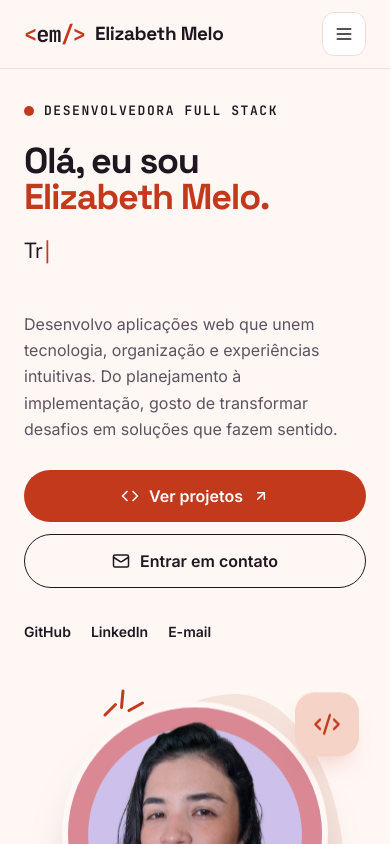
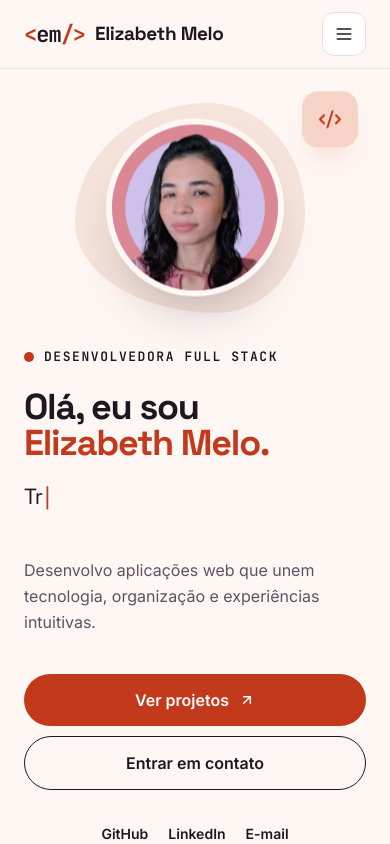
Before and after one commit to elizabethmp82/portifolio-elizabeth, a Next.js app: page / in a window 390 px wide. Shown: the top 844 px of the page. Built offline with nearby package versions, Linux system fonts and the light colour scheme.

Commit message:
fix: ajusta o hero no celular conforme o design

```diff
--- a/src/components/Hero.tsx
+++ b/src/components/Hero.tsx
@@ -46,7 +46,7 @@ export default function Hero() {
   return (
     <section
       id="inicio"
-      className="mx-auto grid max-w-[1200px] items-center gap-[clamp(24px,6vw,72px)] px-6 pt-[clamp(32px,7vw,88px)] pb-[clamp(72px,13vw,176px)] [grid-template-columns:repeat(auto-fit,minmax(min(100%,340px),1fr))]"
+      className="mx-auto grid max-w-[1200px] items-center gap-6 px-6 pt-6 sm:gap-[clamp(40px,6vw,72px)] sm:pt-[clamp(48px,7vw,88px)] pb-[clamp(72px,13vw,176px)] [grid-template-columns:repeat(auto-fit,minmax(min(100%,340px),1fr))]"
     >
       <div className="flex flex-col gap-[22px]">
         <p className="intro d1 m-0 inline-flex items-center gap-2.5 font-mono text-[13px] font-semibold tracking-[0.12em] text-ink">
@@ -69,48 +69,51 @@ export default function Hero() {
         </p>
 
         <p className="intro d3 m-0 max-w-[500px] text-base sm:text-[17px] leading-[1.65] text-muted">
-          Desenvolvo aplicações web que unem tecnologia, organização e experiências intuitivas. Do
-          planejamento à implementação, gosto de transformar desafios em soluções que fazem sentido.
+          Desenvolvo aplicações web que unem tecnologia, organização e experiências intuitivas.
+          <span className="hidden sm:inline">
+            {' '}Do planejamento à implementação, gosto de transformar desafios em soluções que fazem
+            sentido.
+          </span>
         </p>
 
-        <div className="intro d4 mt-1.5 flex flex-wrap gap-3">
+        <div className="intro d4 mt-4 flex flex-col gap-2.5 sm:mt-1.5 sm:flex-row sm:flex-wrap sm:gap-3">
           <a
             href="#projetos"
-            className="btn btn-primary inline-flex min-h-[50px] items-center justify-center gap-2.5 max-[479px]:w-full rounded-full bg-accent px-6 py-3.5 font-semibold text-white no-underline"
+            className="btn btn-primary inline-flex min-h-[50px] items-center justify-center gap-2.5 rounded-full bg-accent px-6 py-3.5 font-semibold text-white no-underline"
           >
-            <Code size={18} strokeWidth={2.2} aria-hidden="true" />
+            <Code size={18} strokeWidth={2.2} aria-hidden="true" className="hidden sm:block" />
             Ver projetos
             <ArrowUpRight size={16} strokeWidth={2.2} aria-hidden="true" />
           </a>
           <a
             href="#contato"
-            className="btn btn-ghost inline-flex min-h-[50px] items-center justify-center gap-2.5 max-[479px]:w-full rounded-full border-[1.5px] border-ink px-6 py-3.5 font-semibold text-ink no-underline"
+            className="btn btn-ghost inline-flex min-h-[50px] items-center justify-center gap-2.5 rounded-full border-[1.5px] border-ink px-6 py-3.5 font-semibold text-ink no-underline"
           >
-            <Mail size={18} aria-hidden="true" />
+            <Mail size={18} aria-hidden="true" className="hidden sm:block" />
             Entrar em contato
           </a>
         </div>
 
-        <div className="intro d5 flex flex-wrap gap-x-5 gap-y-1 text-sm font-semibold">
+        <div className="intro d5 flex flex-wrap justify-center gap-x-5 gap-y-1 text-sm font-semibold sm:justify-start">
           <a className="ulink inline-flex min-h-11 items-center text-ink" href="https://github.com/elizabethmp82" target="_blank" rel="noopener">GitHub</a>
           <a className="ulink inline-flex min-h-11 items-center text-ink" href="https://www.linkedin.com/in/melo-elizabeth" target="_blank" rel="noopener">LinkedIn</a>
           <a className="ulink inline-flex min-h-11 items-center text-ink" href="mailto:meloelizabethp@gmail.com">E-mail</a>
         </div>
       </div>
 
-      <div className="intro d3 relative flex flex-col items-center justify-center gap-6 pt-6 sm:min-h-[480px] sm:pt-0">
-        <div aria-hidden="true" className="blob absolute top-[4%] right-[6%] h-[92%] w-[76%] bg-blush" />
-        <div aria-hidden="true" className="absolute bottom-[10%] left-[8%] h-20 w-20 rounded-3xl sm:left-[14%] sm:h-[120px] sm:w-[120px] sm:rounded-[32px] bg-lilac opacity-70" />
-        <svg aria-hidden="true" width="64" height="56" viewBox="0 0 64 56" className="absolute top-0 left-[22%] w-12 sm:left-[30%] sm:w-16">
+      <div className="intro d3 relative order-first flex h-[230px] items-center justify-center sm:order-none sm:h-auto sm:min-h-[480px]">
+        <div aria-hidden="true" className="blob absolute top-2.5 left-[calc(50%_-_120px)] h-[210px] w-[230px] bg-blush sm:top-[4%] sm:right-[6%] sm:left-auto sm:h-[92%] sm:w-[76%]" />
+        <div aria-hidden="true" className="absolute bottom-[10%] left-[14%] hidden h-[120px] w-[120px] rounded-[32px] bg-lilac opacity-70 sm:block" />
+        <svg aria-hidden="true" width="64" height="56" viewBox="0 0 64 56" className="absolute top-0 left-[30%] hidden sm:block">
           <path d="M8 40 22 26M30 30l2-22M40 34l18-10" stroke="#C2391B" strokeWidth="4" strokeLinecap="round" />
         </svg>
 
-        <div className="floaty relative aspect-square w-[min(340px,68vw)] overflow-hidden rounded-full border-[6px] sm:border-8 border-cream bg-lilac shadow-[0_30px_60px_-30px_rgba(31,23,32,.4)]">
+        <div className="floaty relative aspect-square w-[178px] overflow-hidden rounded-full border-[6px] sm:w-[340px] sm:max-w-[72vw] sm:border-8 border-cream bg-lilac shadow-[0_30px_60px_-30px_rgba(31,23,32,.4)]">
           <Image
             src={Foto}
             alt="Foto de Elizabeth Melo"
             fill
-            sizes="(max-width: 640px) 68vw, 340px"
+            sizes="(max-width: 640px) 178px, 340px"
             priority
             className="object-cover"
           />
@@ -118,7 +121,7 @@ export default function Hero() {
 
         <ul
           aria-label="Como eu trabalho"
-          className="check relative z-10 m-0 grid list-none grid-cols-2 gap-x-5 gap-y-2.5 rounded-[20px] border border-line bg-white/85 px-5 py-4 text-sm sm:absolute sm:top-[18%] sm:left-0 sm:flex sm:flex-col sm:gap-3 sm:px-[22px] sm:py-[18px] shadow-[0_16px_32px_-20px_rgba(31,23,32,.25)]"
+          className="check absolute top-[18%] left-0 m-0 hidden list-none flex-col gap-3 rounded-[20px] border border-line bg-white/85 px-[22px] py-[18px] text-sm sm:flex shadow-[0_16px_32px_-20px_rgba(31,23,32,.25)]"
         >
           {etapas.map((etapa) => (
             <li key={etapa} className="flex items-center gap-2.5">
@@ -130,9 +133,9 @@ export default function Hero() {
 
         <div
           aria-hidden="true"
-          className="tile absolute top-[6%] right-[2%] flex h-16 w-16 items-center justify-center rounded-[20px] sm:top-[12%] sm:right-0 sm:h-[92px] sm:w-[92px] sm:rounded-[26px] bg-peach shadow-[0_16px_30px_-18px_rgba(194,57,27,.5)]"
+          className="tile absolute top-2 left-[min(calc(50%_+_107px),calc(100%_-_56px))] flex h-14 w-14 items-center justify-center rounded-2xl sm:top-[12%] sm:right-0 sm:left-auto sm:h-[92px] sm:w-[92px] sm:rounded-[26px] bg-peach shadow-[0_16px_30px_-18px_rgba(194,57,27,.5)]"
         >
-          <CodeXml strokeWidth={2} className="h-7 w-7 text-accent sm:h-10 sm:w-10" />
+          <CodeXml strokeWidth={2} className="h-6 w-6 text-accent sm:h-10 sm:w-10" />
         </div>
       </div>
     </section>
```
